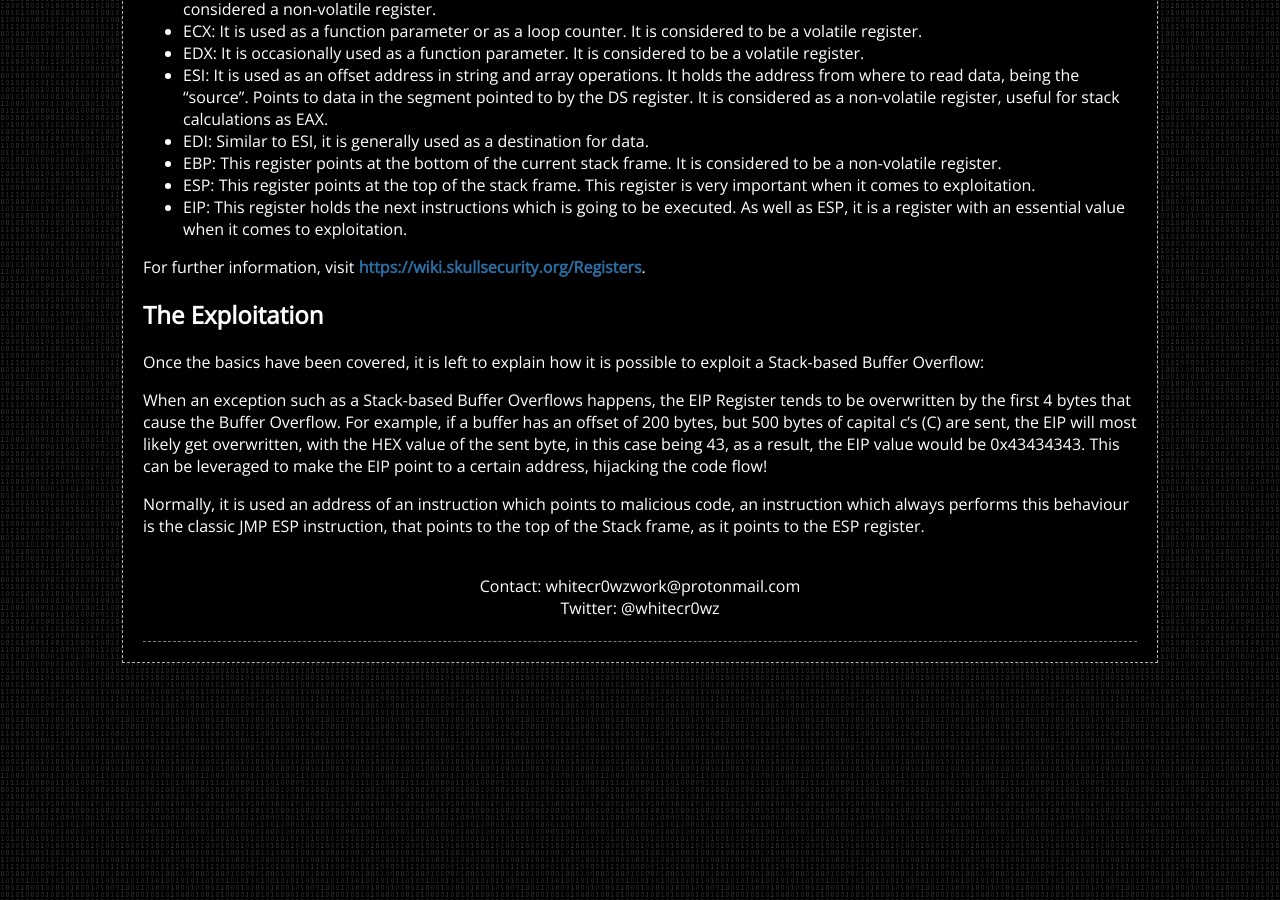
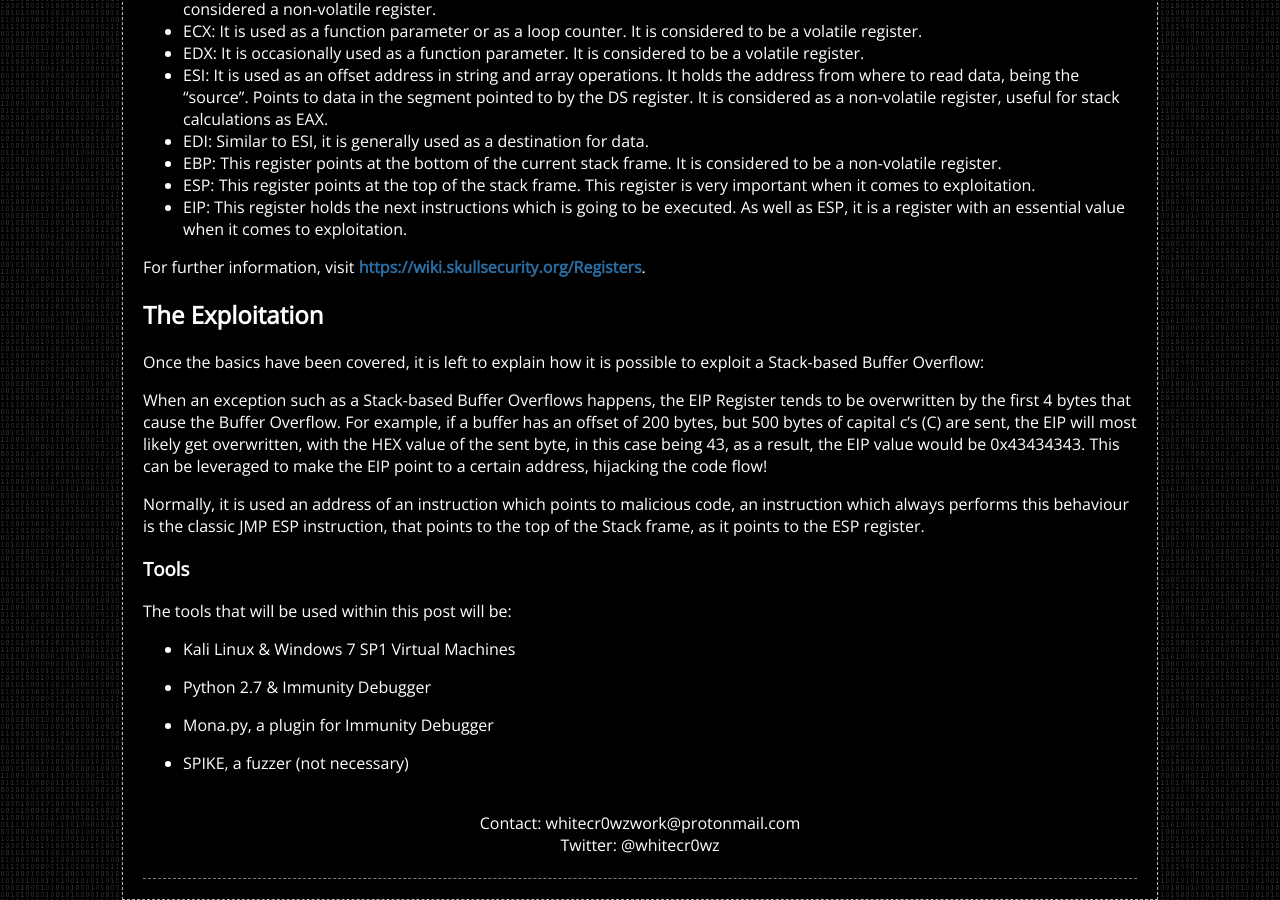
Before and after one commit to whitecr0wz/whitecr0wz.github.io, a Jekyll site: the page built from _posts/posts/2020-03-08-Exploiting-Stack-Overflows-In-Windows.md, in a window 1280 px wide and 900 px high, scrolled down 873 px. Built offline with Jekyll 4.4.1, drawn with Linux system fonts in a browser that asks for light colours.

Commit message:
Update 2020-03-08-Exploiting-Stack-Overflows-In-Windows.md

```diff
--- a/_posts/posts/2020-03-08-Exploiting-Stack-Overflows-In-Windows.md
+++ b/_posts/posts/2020-03-08-Exploiting-Stack-Overflows-In-Windows.md
@@ -42,3 +42,15 @@ Once the basics have been covered, it is left to explain how it is possible to e
 When an exception such as a Stack-based Buffer Overflows happens, the EIP Register tends to be overwritten by the first 4 bytes that cause the Buffer Overflow. For example, if a buffer has an offset of 200 bytes, but 500 bytes of capital c's (C) are sent, the EIP will most likely get overwritten, with the HEX value of the sent byte, in this case being 43, as a result, the EIP value would be 0x43434343. This can be leveraged to make the EIP point to a certain address, hijacking the code flow!
 
 Normally, it is used an address of an instruction which points to malicious code, an instruction which always performs this behaviour is the classic JMP ESP instruction, that points to the top of the Stack frame, as it points to the ESP register.
+
+### Tools
+
+The tools that will be used within this post will be:
+
++ Kali Linux & Windows 7 SP1 Virtual Machines
+
++ Python 2.7 & Immunity Debugger
+
++ Mona.py, a plugin for Immunity Debugger
+
++ SPIKE, a fuzzer (not necessary)
```
